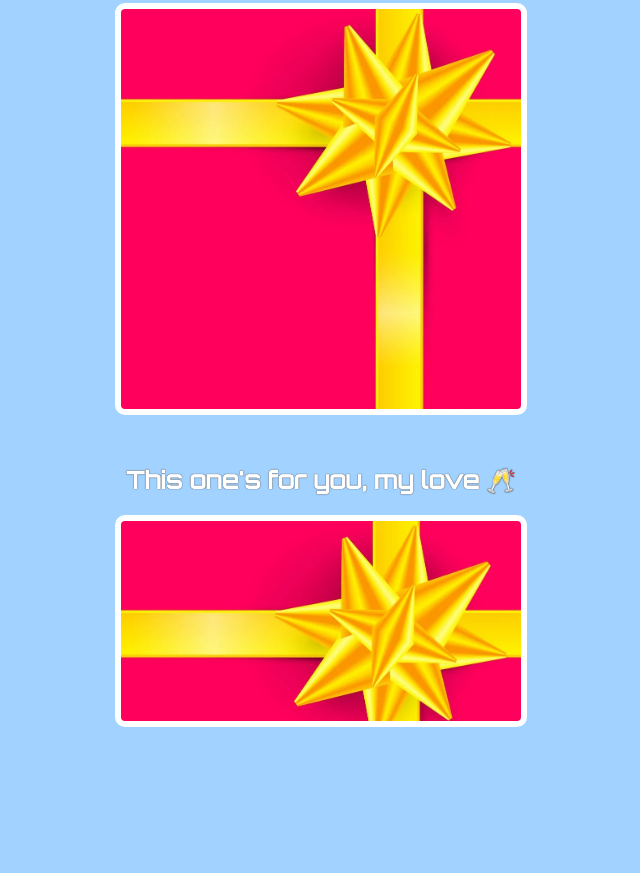
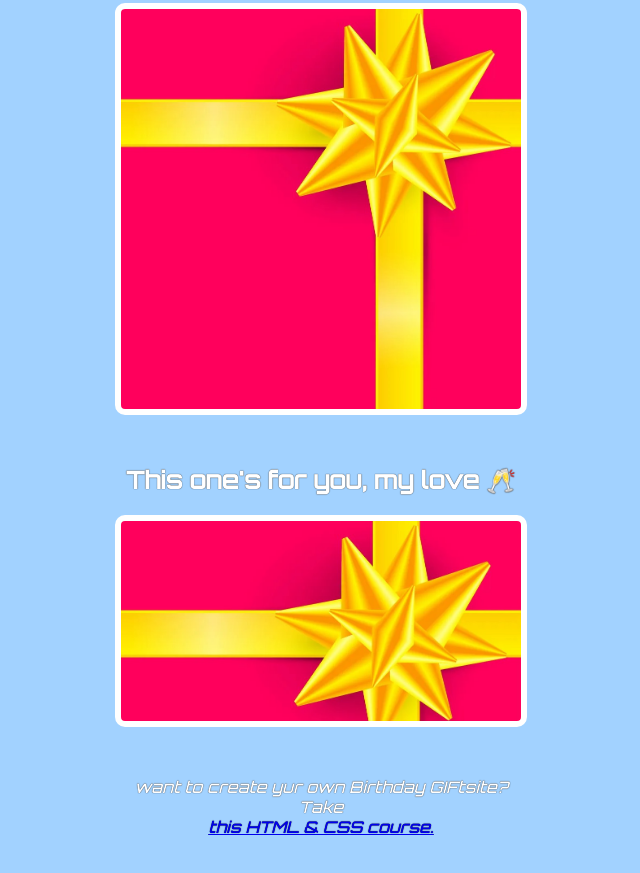
Before and after one commit to dalikh1/birthday-GIFT-site, a plain HTML site: page index.html in a window 1280 px wide. Shown: the part 2023-2896 px from the top of the page, without its empty margins (319-959 px from the left). Before the commit the page ends 2770 px from the top, so only its background shows below. Drawn offline with Linux system fonts and the light colour scheme; a web font is replaced by a local one.

Commit message:
add the footer

```diff
--- a/index.html
+++ b/index.html
@@ -38,5 +38,9 @@
             <h2 id="title">This one's for you, my love 🥂</h2>
             <div class="gimg" id="cheers-gif" ></div>
         </div>
+
+        <div id="footers">
+            <p>want to create yur own Birthday GIFtsite? Take<br> <a href="https://scrimba.com/learn/htmlandcss" target="_blank">  this HTML & CSS course.</a> </p>
+        </div>
     </body>
 </html>
--- a/style.css
+++ b/style.css
@@ -77,3 +77,12 @@ margin: 0;
 #cheers-gif {
     height: 200px;
 }
+#footers {
+    font-style: italic;
+    width: 400px;
+    margin: 50px auto ;
+
+}
+.a {
+    color: #ffffff;
+}
```
